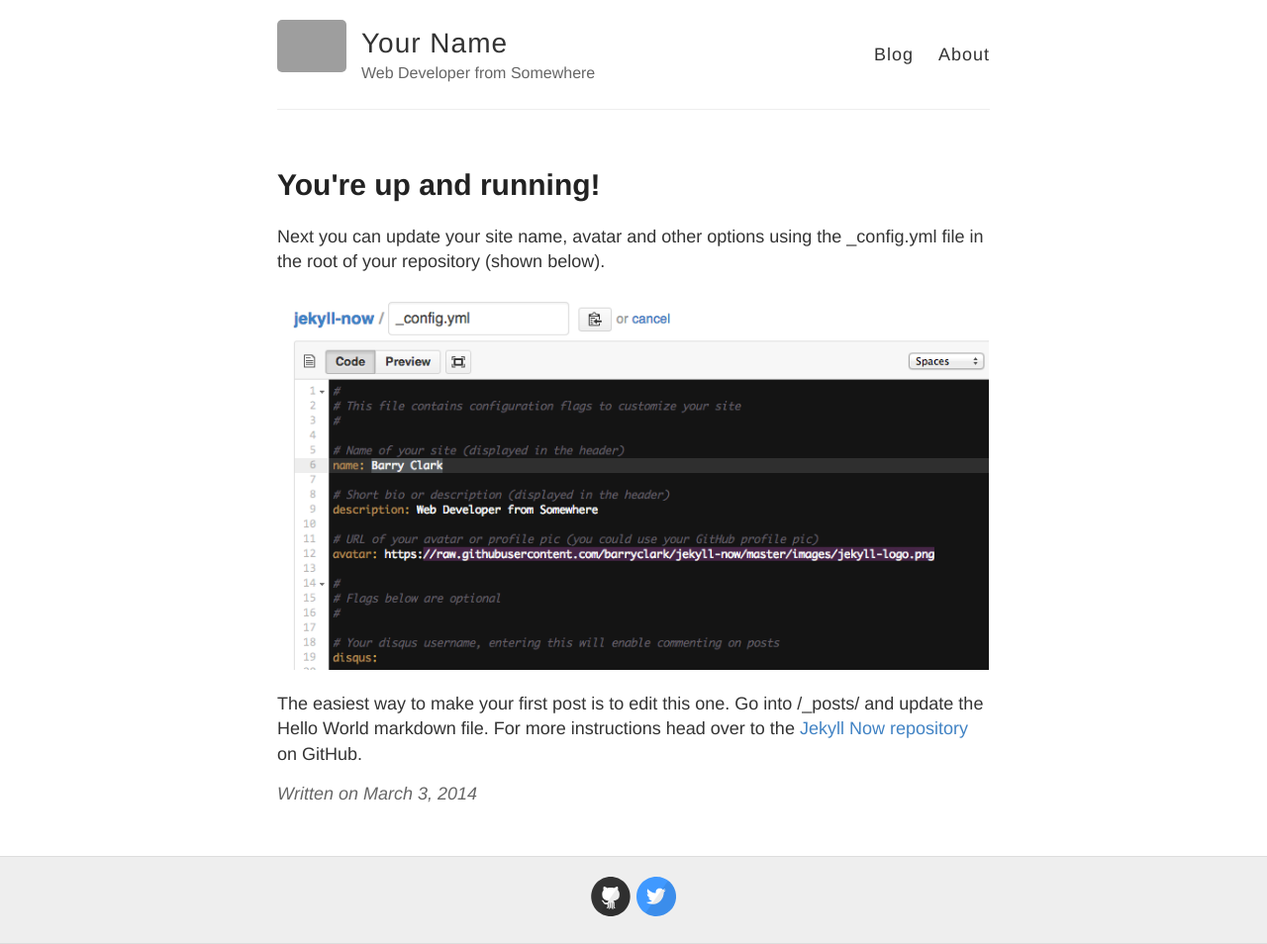
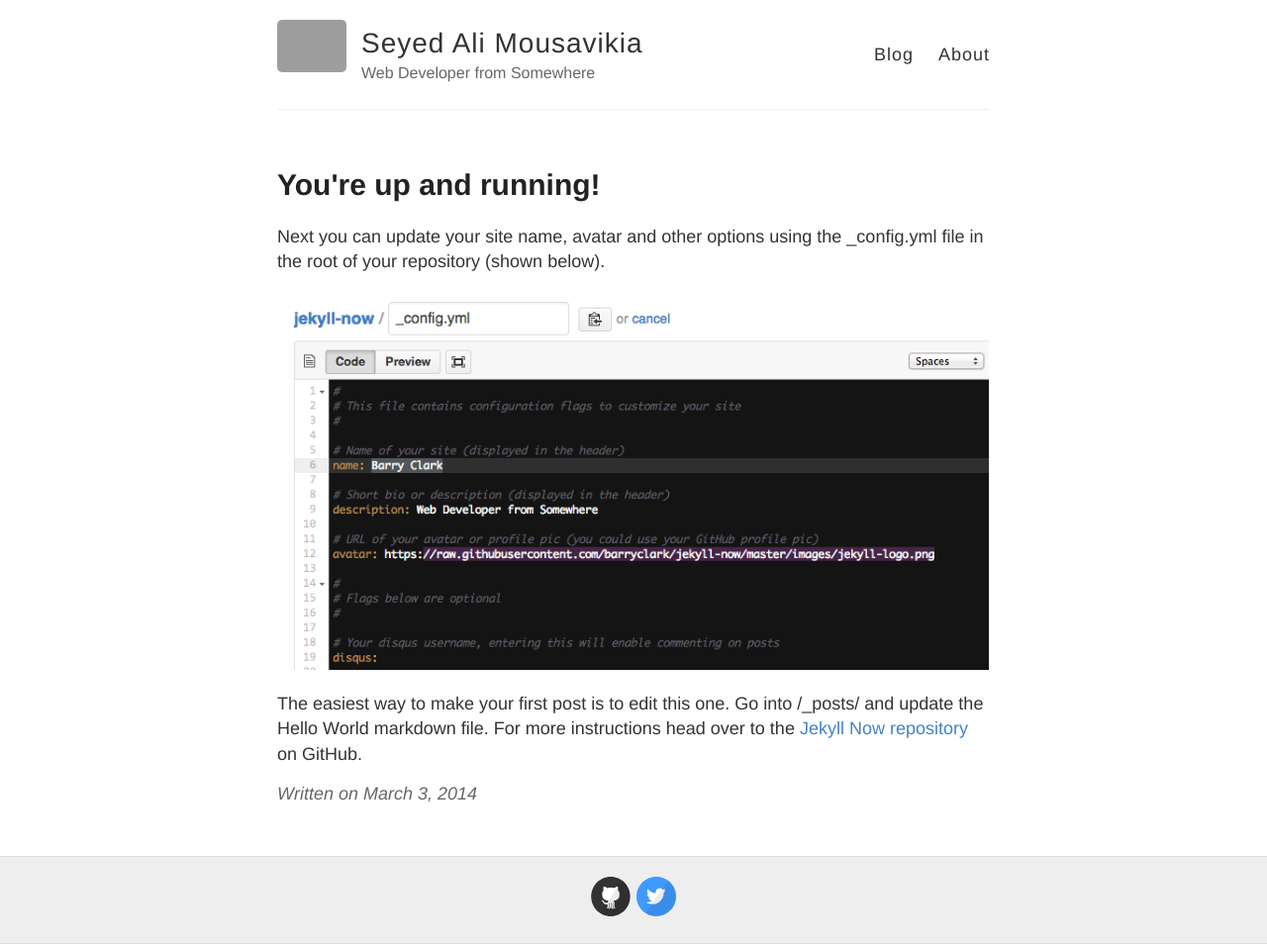
Before and after one commit to seyedalimousavikia/samk, a Jekyll site: the page built from _posts/2014-3-3-Hello-World.md, in a window 1280 px wide. Shown: the whole page at 99% size. Built offline with Jekyll 4.4.1, drawn with Linux system fonts in a browser that asks for light colours; grey boxes are pictures that could not be loaded.

Commit message:
Update _config.yml

```diff
--- a/_config.yml
+++ b/_config.yml
@@ -3,7 +3,7 @@
 #
 
 # Name of your site (displayed in the header)
-name: Your Name
+name: Seyed Ali Mousavikia
 
 # Short bio or description (displayed in the header)
 description: Web Developer from Somewhere
```
